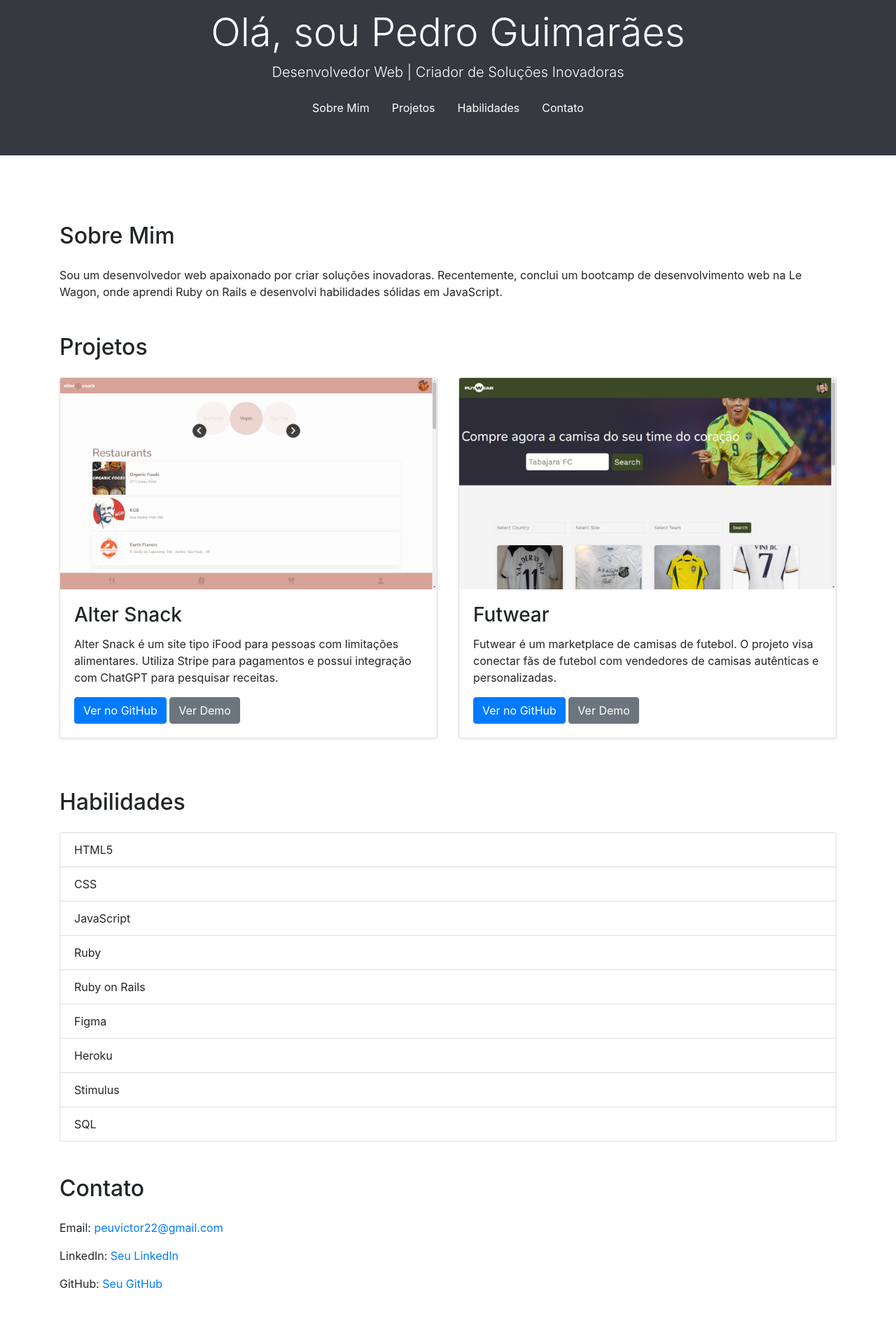
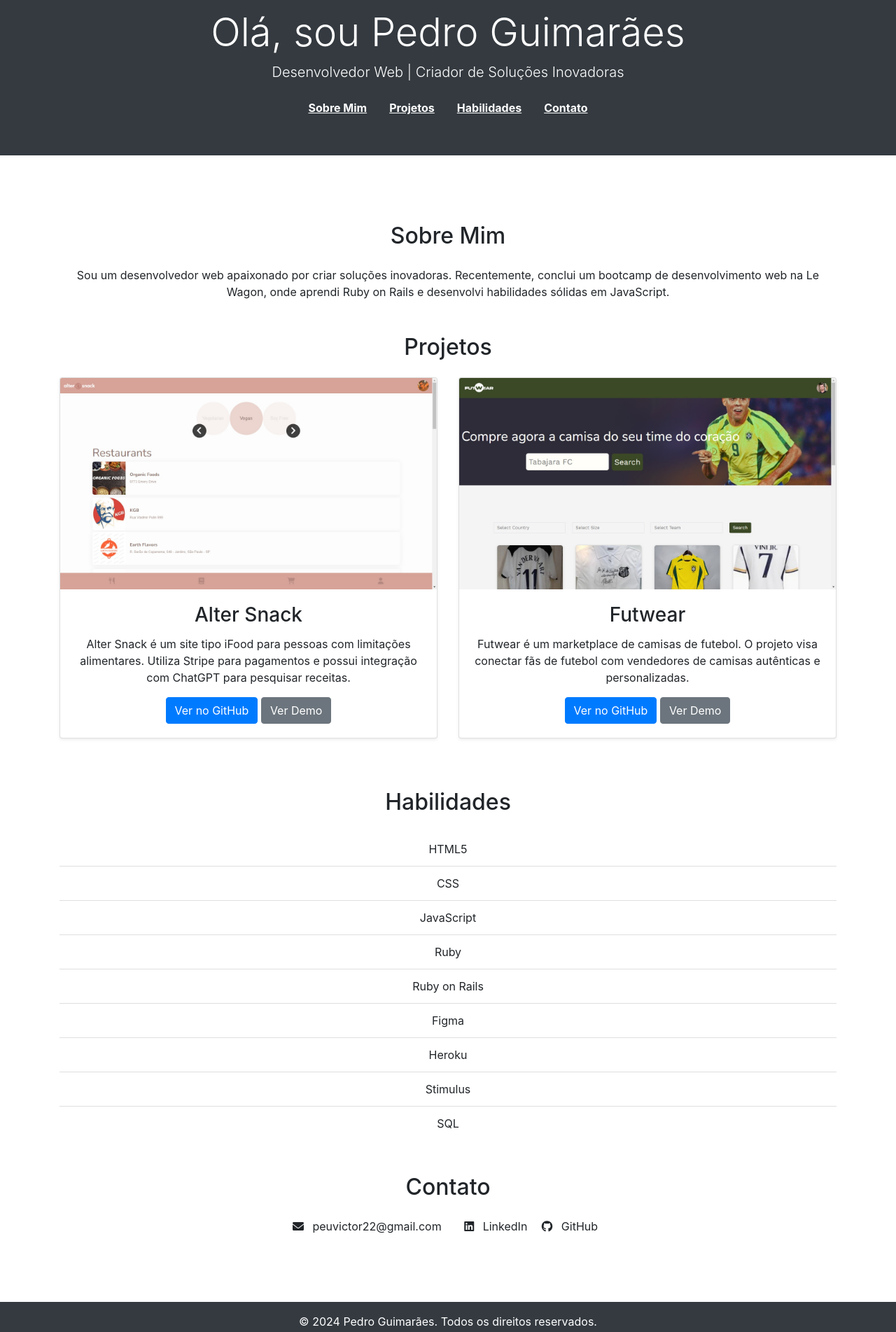
Before and after one commit to Peuvictor/Peuvictor.github.io, a plain HTML site: page index.html in a window 1280 px wide. Shown: the part 201-2104 px from the top of the page at 70% size. Drawn offline with nearby package versions, Linux system fonts and the light colour scheme.

Commit message:
alteração np layout

```diff
--- a/index.html
+++ b/index.html
@@ -6,6 +6,7 @@
   <title>Portfólio de Pedro Guimarães</title>
   <link href="https://maxcdn.bootstrapcdn.com/bootstrap/4.5.2/css/bootstrap.min.css" rel="stylesheet">
   <link rel="stylesheet" href="styles.css">
+  <link rel="stylesheet" href="https://cdnjs.cloudflare.com/ajax/libs/font-awesome/6.0.0-beta3/css/all.min.css">
 </head>
 <body>
   <header class="bg-dark text-white text-center py-5">
@@ -22,11 +23,11 @@
     </div>
   </header>
   <main class="container my-5">
-    <section id="sobre" class="my-5">
+    <section id="sobre" class="my-5 text-center">
       <h2 class="mb-4">Sobre Mim</h2>
       <p>Sou um desenvolvedor web apaixonado por criar soluções inovadoras. Recentemente, conclui um bootcamp de desenvolvimento web na Le Wagon, onde aprendi Ruby on Rails e desenvolvi habilidades sólidas em JavaScript.</p>
     </section>
-    <section id="projetos" class="my-5">
+    <section id="projetos" class="my-5 text-center">
       <h2 class="mb-4">Projetos</h2>
       <div class="row">
         <div class="col-md-6">
@@ -53,9 +54,9 @@
         </div>
       </div>
     </section>
-    <section id="habilidades" class="my-5">
+    <section id="habilidades" class="my-5 text-center">
       <h2 class="mb-4">Habilidades</h2>
-      <ul class="list-group">
+      <ul class="list-group list-group-flush">
         <li class="list-group-item">HTML5</li>
         <li class="list-group-item">CSS</li>
         <li class="list-group-item">JavaScript</li>
@@ -67,11 +68,13 @@
         <li class="list-group-item">SQL</li>
       </ul>
     </section>
-    <section id="contato" class="my-5">
+    <section id="contato" class="my-5 text-center">
       <h2 class="mb-4">Contato</h2>
-      <p>Email: <a href="mailto:peuvictor22@gmail.com">peuvictor22@gmail.com</a></p>
-      <p>LinkedIn: <a href="https://www.linkedin.com/in/pedro-guimar%C3%A3es-244a4b148/?trk=opento_sprofile_goalscard">Seu LinkedIn</a></p>
-      <p>GitHub: <a href="https://github.com/Peuvictor">Seu GitHub</a></p>
+      <p><a href="mailto:peuvictor22@gmail.com"><i class="fas fa-envelope"></i> peuvictor22@gmail.com</a></p>
+      <p>
+        <a href="https://www.linkedin.com/in/pedro-guimar%C3%A3es-244a4b148/?trk=opento_sprofile_goalscard" class="mx-2"><i class="fab fa-linkedin"></i> LinkedIn</a>
+        <a href="https://github.com/Peuvictor" class="mx-2"><i class="fab fa-github"></i> GitHub</a>
+      </p>
     </section>
   </main>
   <footer class="bg-dark text-white text-center py-3">
@@ -80,5 +83,6 @@
   <script src="https://code.jquery.com/jquery-3.5.1.slim.min.js"></script>
   <script src="https://cdn.jsdelivr.net/npm/@popperjs/core@2.5.4/dist/umd/popper.min.js"></script>
   <script src="https://maxcdn.bootstrapcdn.com/bootstrap/4.5.2/js/bootstrap.min.js"></script>
+  <script src="script.js"></script>
 </body>
 </html>
--- /dev/null
+++ b/script.js
@@ -0,0 +1,30 @@
+document.addEventListener("DOMContentLoaded", function() {
+  document.querySelectorAll('a[href^="#"]').forEach(anchor => {
+    anchor.addEventListener('click', function(e) {
+      e.preventDefault();
+      document.querySelector(this.getAttribute('href')).scrollIntoView({
+        behavior: 'smooth'
+      });
+    });
+  });
+
+  const sections = document.querySelectorAll('section');
+  const navLinks = document.querySelectorAll('nav a');
+
+  window.addEventListener('scroll', () => {
+    let current = '';
+    sections.forEach(section => {
+      const sectionTop = section.offsetTop;
+      if (pageYOffset >= sectionTop - 60) {
+        current = section.getAttribute('id');
+      }
+    });
+
+    navLinks.forEach(link => {
+      link.classList.remove('active');
+      if (link.getAttribute('href').includes(current)) {
+        link.classList.add('active');
+      }
+    });
+  });
+});
--- a/styles.css
+++ b/styles.css
@@ -19,3 +19,30 @@ footer {
   text-align: center;
   padding: 1rem;
 }
+
+.nav .active {
+  font-weight: bold;
+  text-decoration: underline;
+}
+
+a {
+  color: inherit; /* Mantém a cor do texto ao usar links */
+  text-decoration: none; /* Remove o sublinhado dos links */
+}
+
+a:hover {
+  color: #007bff; /* Cor ao passar o mouse */
+}
+
+i {
+  margin-right: 8px; /* Espaçamento entre o ícone e o texto */
+}
+
+#contato p {
+  display: inline-block;
+  margin: 0 10px;
+}
+
+h2 {
+  text-align: center; /* Centraliza todos os h2 */
+}
```
